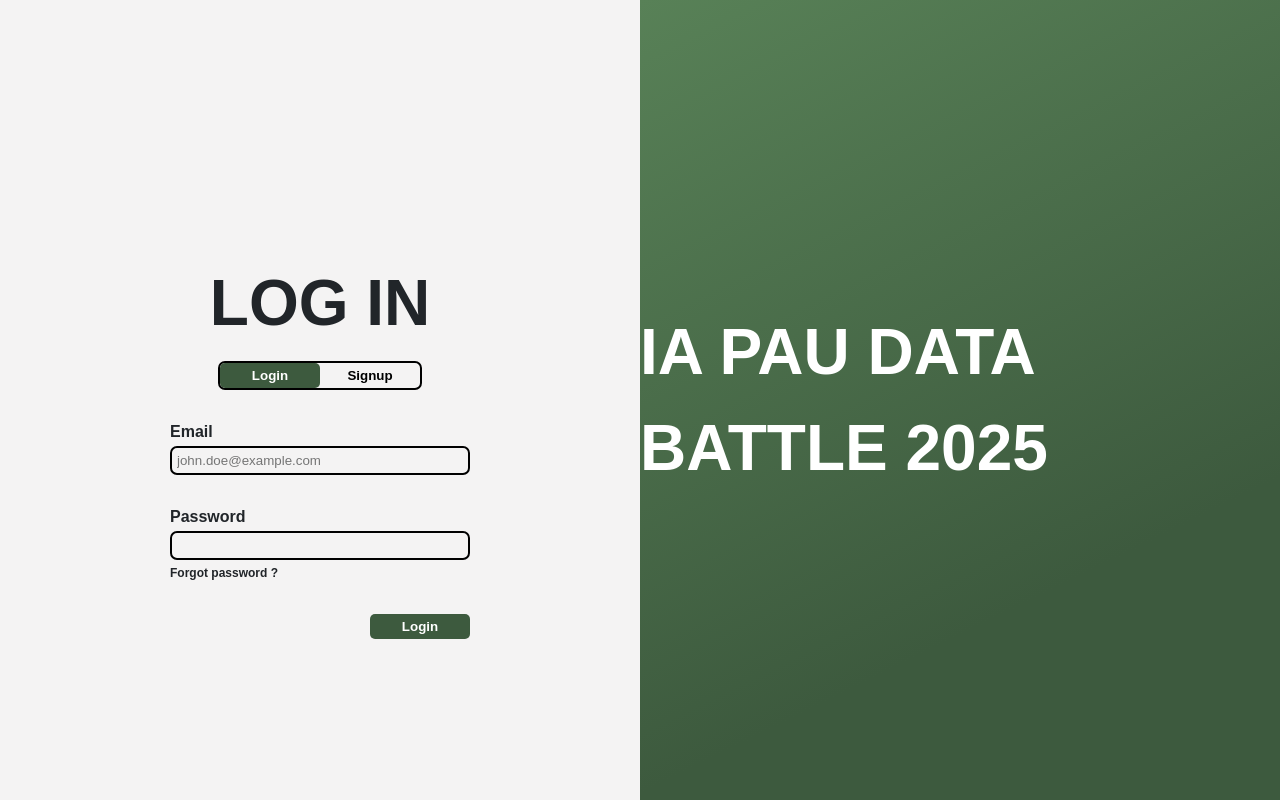
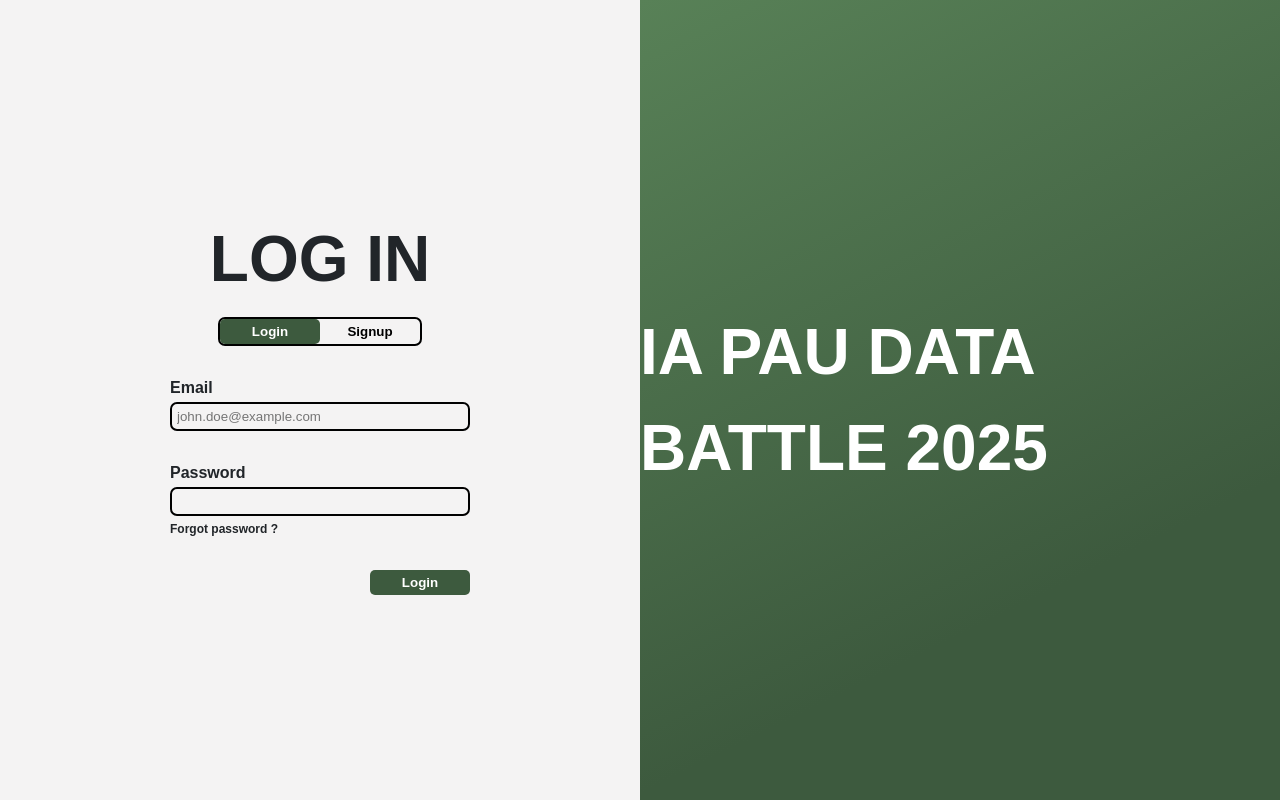
Before and after one commit to SOULIER-Patrice/ia-pau-data-battle-mars-2025, a Vue app in the folder frontend/: page /login in a window 1280 px wide. Built offline with nearby package versions, Linux system fonts and the light colour scheme; no server answers; some icons are missing; a web font is replaced by a local one.

Commit message:
fix some docker issue

```diff
--- a/frontend/src/stores/authStore.ts
+++ b/frontend/src/stores/authStore.ts
@@ -55,6 +55,8 @@ export const useAuthStore = defineStore('auth', {
         },
 
         async register(email: string, password: string, firstName: string, lastName: string, redirect = '/') {
+            console.log('Base API URL:', base_api_url);
+
             try {
                 const response = await fetch(`${base_api_url}/auth/register`, {
                     method: 'POST',
--- a/frontend/src/views/LoginView.vue
+++ b/frontend/src/views/LoginView.vue
@@ -88,6 +88,7 @@ const register = async (args: any) => {
 .login-view {
   display: flex;
   justify-content: center;
+  align-items: center;
   height: 100vh;
   background-color: #f4f3f3;
 }
@@ -107,7 +108,6 @@ const register = async (args: any) => {
     margin-bottom: 10px;
   }
 
-  margin-top: 250px;
   display: flex;
   flex-direction: column;
   align-items: center;
```
Also changed, not shown: 2 other files (tests, documents, lock files or other folders).
